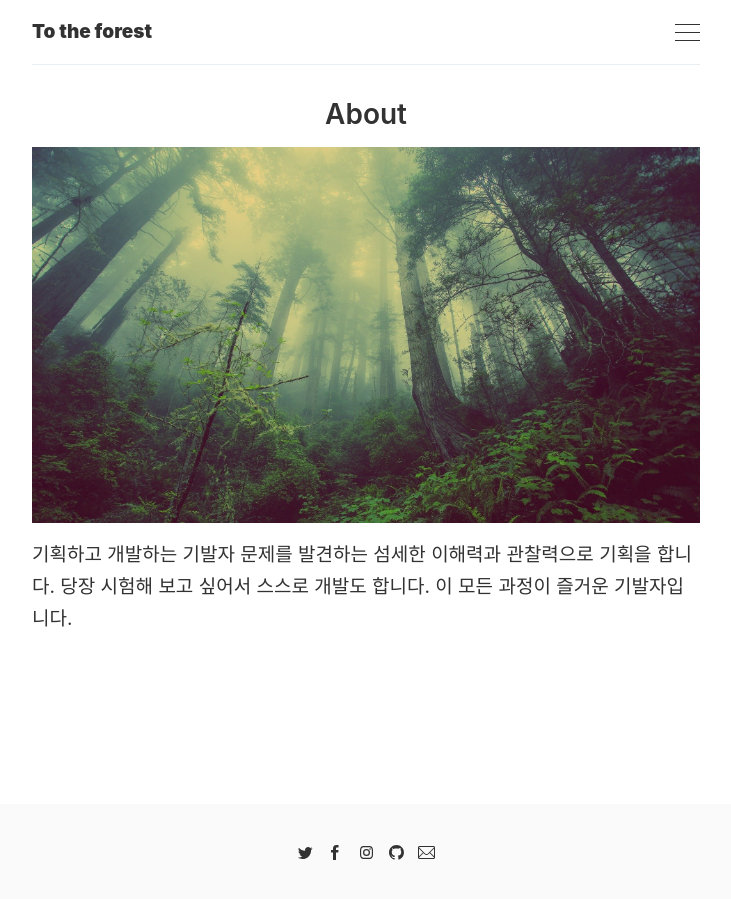
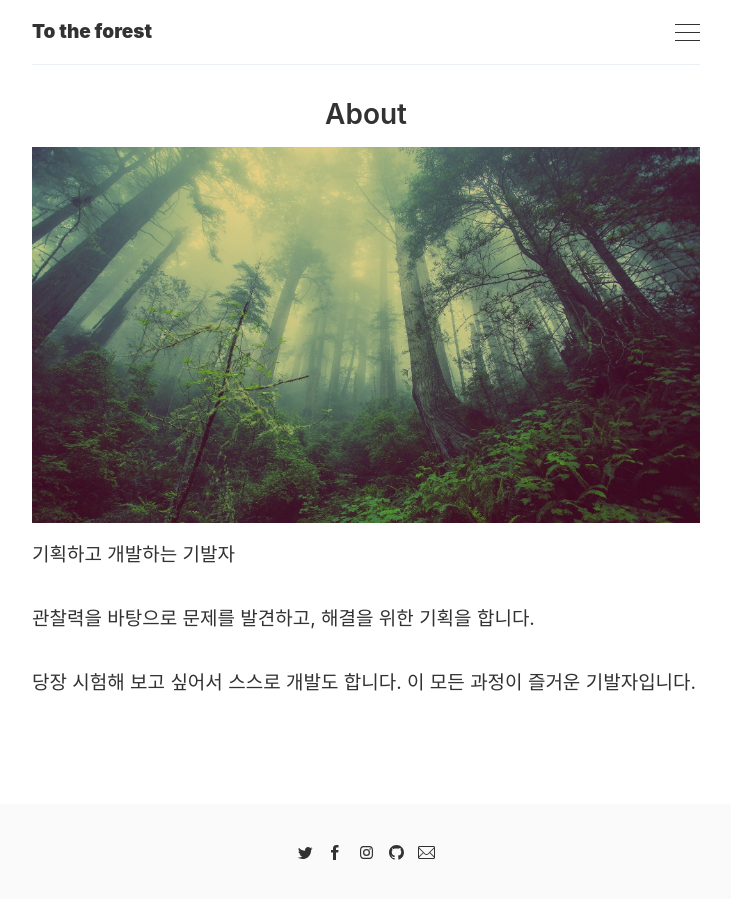
Before and after one commit to july7csw/july7csw.github.io, a Jekyll site: the page built from _pages/about.md, in a window 1280 px wide. Shown: the whole page, without its empty margins (274-1005 px from the left). Built offline with Jekyll 4.4.1, drawn with Linux system fonts in a browser that asks for light colours.

Commit message:
Edit about

```diff
--- a/_pages/about.md
+++ b/_pages/about.md
@@ -5,4 +5,8 @@ image: '/images/pages/about01.jpg'
 ---
 
 기획하고 개발하는 기발자
-문제를 발견하는 섬세한 이해력과 관찰력으로 기획을 합니다. 당장 시험해 보고 싶어서 스스로 개발도 합니다. 이 모든 과정이 즐거운 기발자입니다.
+
+
+관찰력을 바탕으로 문제를 발견하고, 해결을 위한 기획을 합니다.
+
+당장 시험해 보고 싶어서 스스로 개발도 합니다. 이 모든 과정이 즐거운 기발자입니다.
```
